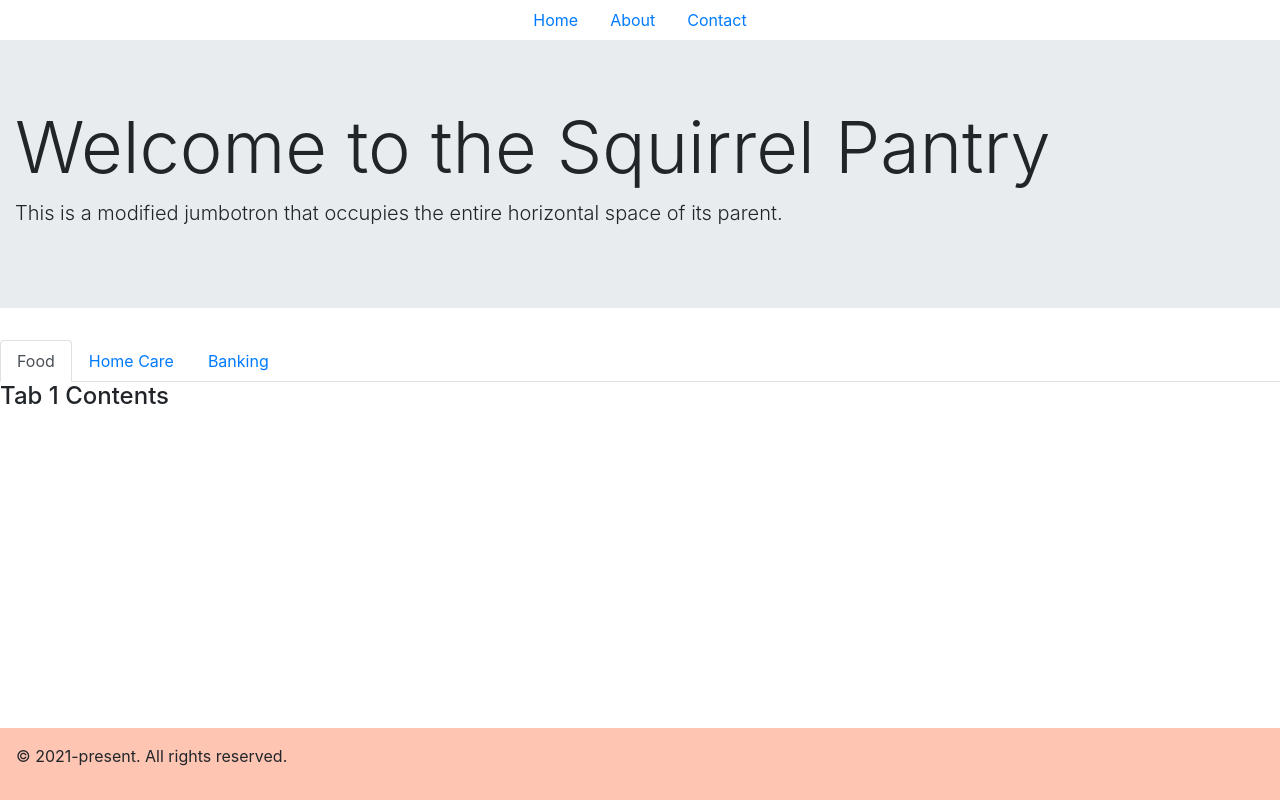
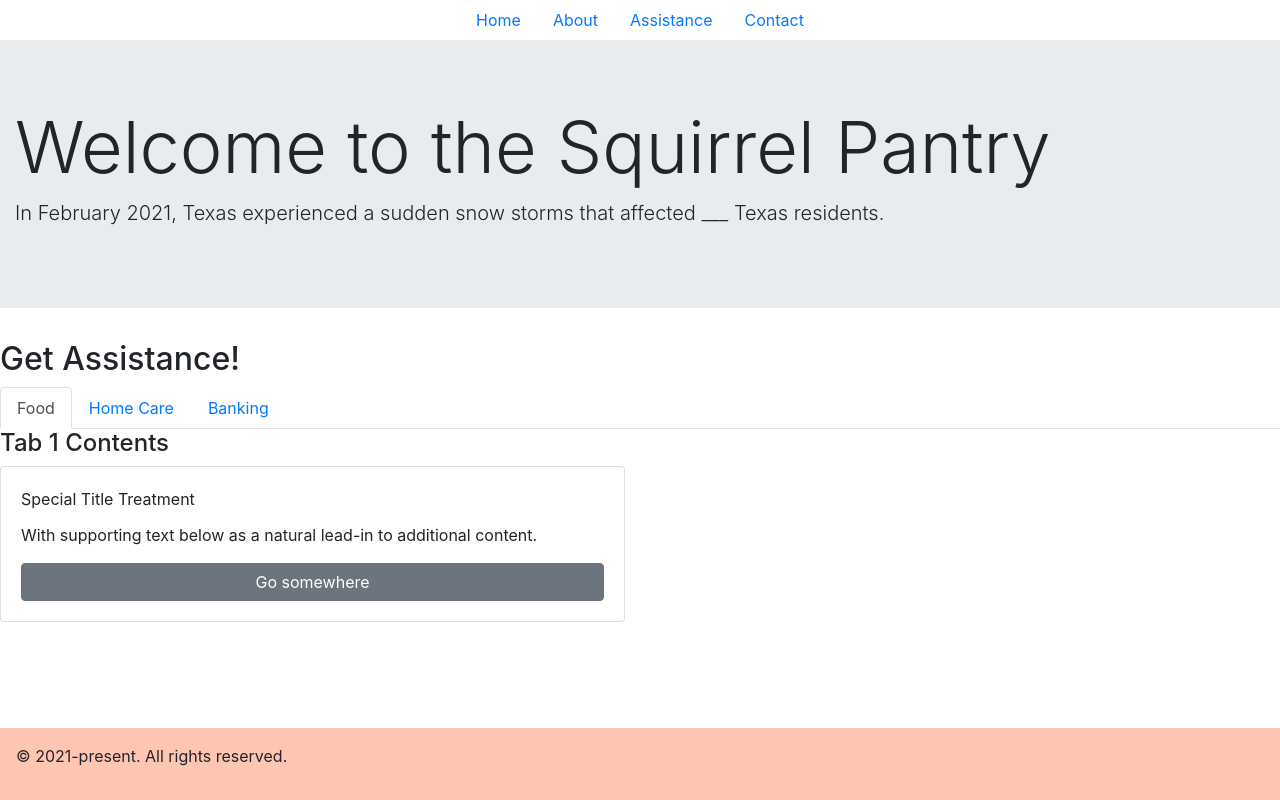
Before and after one commit to evanjelica/HackUTD-SquirrelPantry, a React (Create React App) app: page / in a window 1280 px wide. Built offline with nearby package versions, Linux system fonts and the light colour scheme.

Commit message:
Styling and installed Tailwind

```diff
--- /dev/null
+++ b/craco.config.js
@@ -0,0 +1,11 @@
+// craco.config.js
+module.exports = {
+    style: {
+      postcss: {
+        plugins: [
+          require('tailwindcss'),
+          require('autoprefixer'),
+        ],
+      },
+    },
+  }
--- a/src/front/Components/Footer.js
+++ b/src/front/Components/Footer.js
@@ -1,7 +1,7 @@
 import React from "react";
 
 const Footer = () => (
-  <div className="footer" style={{alignItems: "center"}}>
+  <div className="footer">
     <p>© 2021-present. All rights reserved.</p>
   </div>
 );
--- a/src/front/Components/Navbar.js
+++ b/src/front/Components/Navbar.js
@@ -1,5 +1,6 @@
 import React from 'react';
 import Nav from 'react-bootstrap/Nav';
+
 
 const Navbar = () =>{
     return(
@@ -12,6 +13,9 @@ const Navbar = () =>{
                     <Nav.Link eventKey="link-1">About</Nav.Link>
                 </Nav.Item>
                 <Nav.Item>
+                    <Nav.Link eventKey="link-2">Assistance</Nav.Link>
+                </Nav.Item>
+                <Nav.Item>
                     <Nav.Link eventKey="link-2">Contact</Nav.Link>
                 </Nav.Item>
             </Nav>
--- a/src/front/Components/Tabs.js
+++ b/src/front/Components/Tabs.js
@@ -3,6 +3,7 @@ import { TabContent, TabPane, Nav, NavItem, NavLink, Card, Button, CardTitle, Ca
 import classnames from 'classnames';
 
 const Tabs = (props) => {
+
   const [activeTab, setActiveTab] = useState('1');
 
   const toggle = tab => {
@@ -11,6 +12,7 @@ const Tabs = (props) => {
 
   return (
     <div>
+        <h2>Get Assistance!</h2>
       <Nav tabs>
         <NavItem>
           <NavLink
@@ -46,8 +48,13 @@ const Tabs = (props) => {
 
         <TabPane tabId="1">
           <Row>
-            <Col sm="12">
+            <Col sm="6">
               <h4>Tab 1 Contents</h4>
+              <Card body>
+                <CardTitle>Special Title Treatment</CardTitle>
+                <CardText>With supporting text below as a natural lead-in to additional content.</CardText>
+                <Button>Go somewhere</Button>
+              </Card>
             </Col>
           </Row>
         </TabPane>
--- a/src/front/Components/Welcome.js
+++ b/src/front/Components/Welcome.js
@@ -8,7 +8,7 @@ const Welcome = (props) => {
         <Jumbotron fluid>
           <Container fluid>
             <h1 className="display-3">Welcome to the Squirrel Pantry</h1>
-            <p className="lead">This is a modified jumbotron that occupies the entire horizontal space of its parent.</p>
+            <p className="lead">In February 2021, Texas experienced a sudden snow storms that affected ___ Texas residents.</p>
           </Container>
         </Jumbotron>
       </div>
--- /dev/null
+++ b/src/front/Components/Zipcode/Zipcode.js
@@ -0,0 +1,4 @@
+import React from "react";
+import { Jumbotron } from 'reactstrap'
+import TextField from '@material-ui/core/TextField';
+import Button from '@material-ui/core/Button';
--- a/src/index.css
+++ b/src/index.css
@@ -1,3 +1,8 @@
+/* ./src/index.css */
+@tailwind base;
+@tailwind components;
+@tailwind utilities;
+
 body {
   margin: 0;
   font-family: -apple-system, BlinkMacSystemFont, 'Segoe UI', 'Roboto', 'Oxygen',
@@ -14,7 +19,7 @@ code {
 
 .footer{
   margin-top: 1rem;
-  align-content: center;
+  justify-content: center;
   padding: 1rem;
   background-color: rgb(255, 197, 179);
   position: fixed;
--- /dev/null
+++ b/tailwind.config.js
@@ -0,0 +1,11 @@
+module.exports = {
+  purge: ['./src/**/*.{js,jsx,ts,tsx}', './public/index.html'],
+  darkMode: false, // or 'media' or 'class'
+  theme: {
+    extend: {},
+  },
+  variants: {
+    extend: {},
+  },
+  plugins: [],
+}
```
Also changed, not shown: package.json (+12 -3 lines), 1 other file (tests, documents, lock files or other folders).
